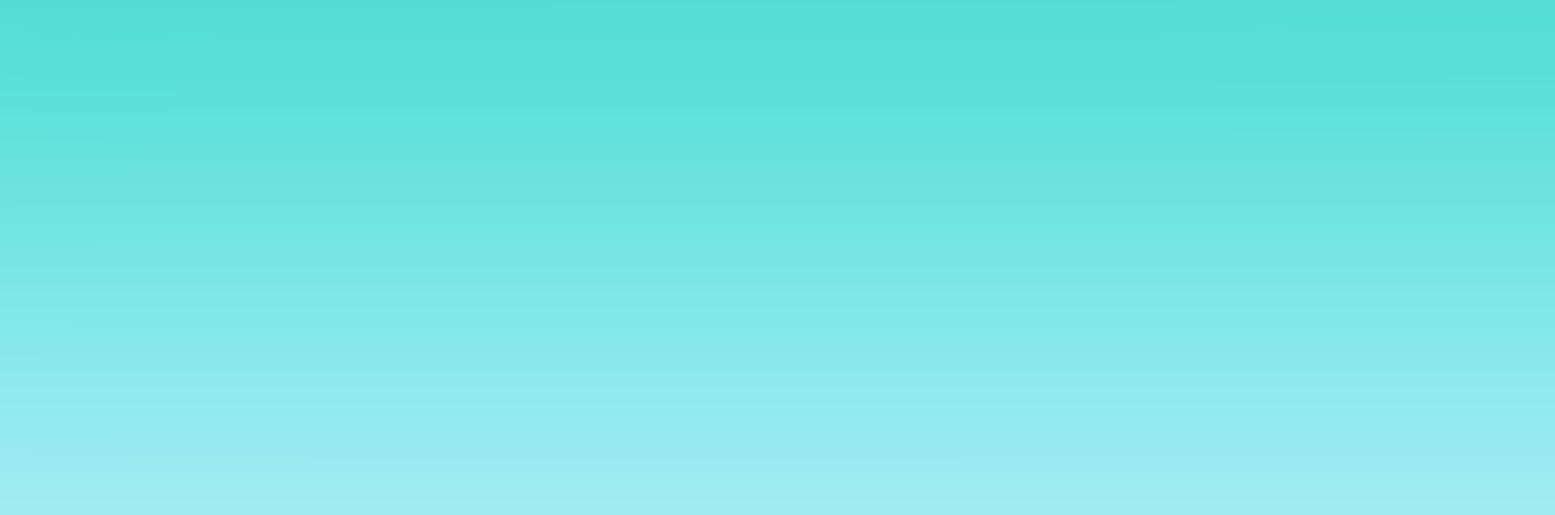
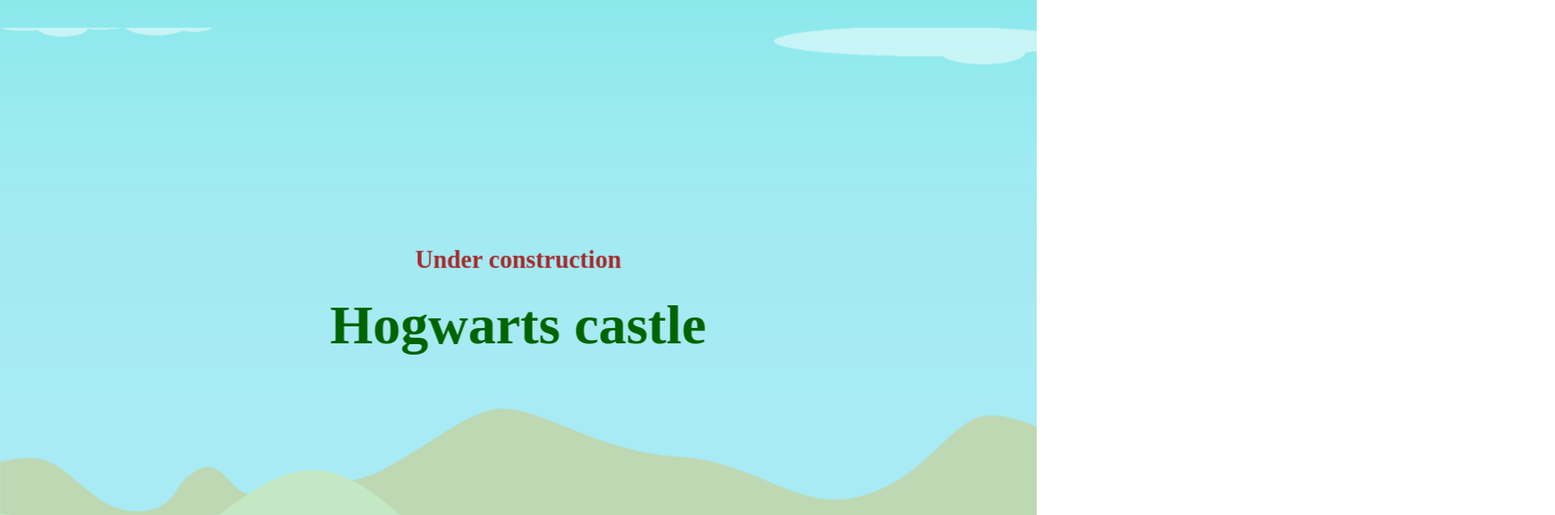
Before and after one commit to CE5RIC/Parallax-challenge, a plain HTML site: page index.html in a window 1280 px wide. Shown: the top 636 px of the page at 81% size, 1920 px wide, since content can reach past the window. Drawn offline with Linux system fonts and the light colour scheme.

Commit message:
css parallax code added

```diff
--- a/style.css
+++ b/style.css
@@ -2,15 +2,97 @@
     margin: 0;
     padding: 0;
     box-sizing: border-box;
-    height: 100%;
 }
 
-.parallax {
-    height: 100%;
-    background-image: url("img/hogwarts-3476786_1920.png");
-    min-height: 800px;
-    background-size: cover;
-    background-position: center;
-    background-repeat: no-repeat;
+
+
+.title {
+    position: absolute;
+    font-family: 'sans-serif';
+    font-size: 6em;
+    color: darkgreen;
+    transform: translateZ(-10px) scale(.8);
+}
+
+
+
+.subtitle {
+    position: absolute;
+    font-family: 'sans-serif';
+    font-size: 3em;
+    color: brown;
+    transform: translateZ(-20px) translateY(-100px) scale(.8);
 
 }
+
+.wrapper {
+    height: 100vh;
+    overflow-y: auto;
+    overflow-x: hidden;
+    perspective: 80px;
+}
+
+header {
+    position: relative;
+    display: flex;
+    justify-content: center;
+    align-items: center;
+    height: 100%;
+    transform-style: preserve-3d;
+    z-index: -4;
+}
+
+.bg {
+    transform: translateZ(-80px) scale(4);
+}
+
+.distant-clouds {
+    transform: translateZ(-70px) scale(3);
+    top: 10%;
+}
+
+.clouds {
+    transform: translateZ(-60px) scale(2);
+    top: 20%;
+}
+
+.mountains {
+    transform: translateZ(-50px) scale(2);
+    top: 30%;
+}
+
+.bushes {
+    transform: translateZ(-40px) scale(3);
+    top: 40%;
+}
+
+.hill {
+    transform: translateZ(-30px) scale(2.5);
+    top: 50%;
+}
+
+.distant-trees {
+    transform: translateZ(-20px) scale(2);
+    top: 60%;
+}
+
+.ground {
+    transform: translateZ(-10px) scale(1.5);
+    top: 70%;
+}
+
+
+
+.bg,
+.distant-clouds,
+.clouds,
+.mountains,
+.bushes,
+.hill,
+.distant-trees,
+.ground {
+    position: absolute;
+    height: 100%;
+    width: 100%;
+    object-fit: cover;
+}
```
